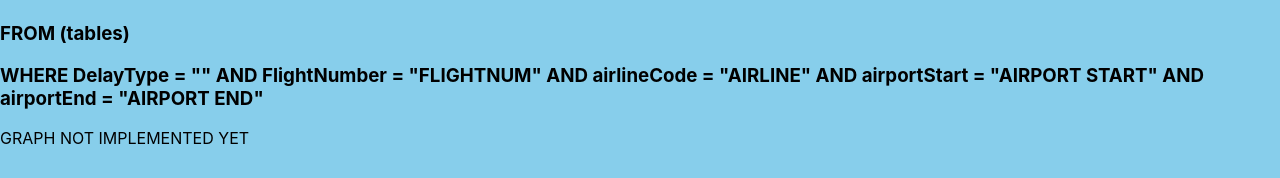
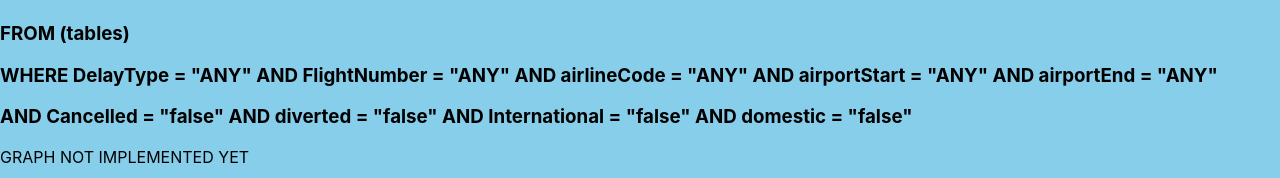
Before and after one commit to wobbethan/airaide-old, a React (Create React App) app: page / in a window 1280 px wide. Shown: the part 433-611 px from the top of the page. Built offline with nearby package versions, Linux system fonts and the light colour scheme.

Commit message:
Check boxes not working

```diff
--- a/src/App.js
+++ b/src/App.js
@@ -30,7 +30,9 @@ function App() {
       <GraphMenu callback={updateFilters}/>
       <h3>SELECT *</h3>
       <h3>FROM (tables)</h3>
-      <h3>WHERE DelayType = "" AND FlightNumber = "{"flightNum" in filters ? filters["flightNum"] : "FLIGHTNUM" }" AND airlineCode = "{"airline" in filters ? filters["airline"] : "AIRLINE" }" AND airportStart = "{"airportStart" in filters ? filters["airportStart"] : "AIRPORT START" }" AND airportEnd = "{"airportEnd" in filters ? filters["airportEnd"] : "AIRPORT END" }" </h3>
+      <h3>WHERE DelayType = "ANY" AND FlightNumber = "{"flightNum" in filters ? filters["flightNum"] : "ANY" }" AND airlineCode = "{"airline" in filters ? filters["airline"] : "ANY" }" AND airportStart = "{"airportStart" in filters ? filters["airportStart"] : "ANY" }" AND airportEnd = "{"airportEnd" in filters ? filters["airportEnd"] : "ANY" }"  </h3>
+      <h3>AND Cancelled = "{"cancelled" in filters ? filters["cancelled"] : "false" }" AND diverted = "{"diverted" in filters ? filters["diverted"] : "false" }" AND International = "{"international" in filters ? filters["international"] : "false" }" AND domestic = "{"domestic" in filters ? filters["domestic"] : "false" }"  </h3>
+
       <Graphdisplay/>
       </div>
 
```
